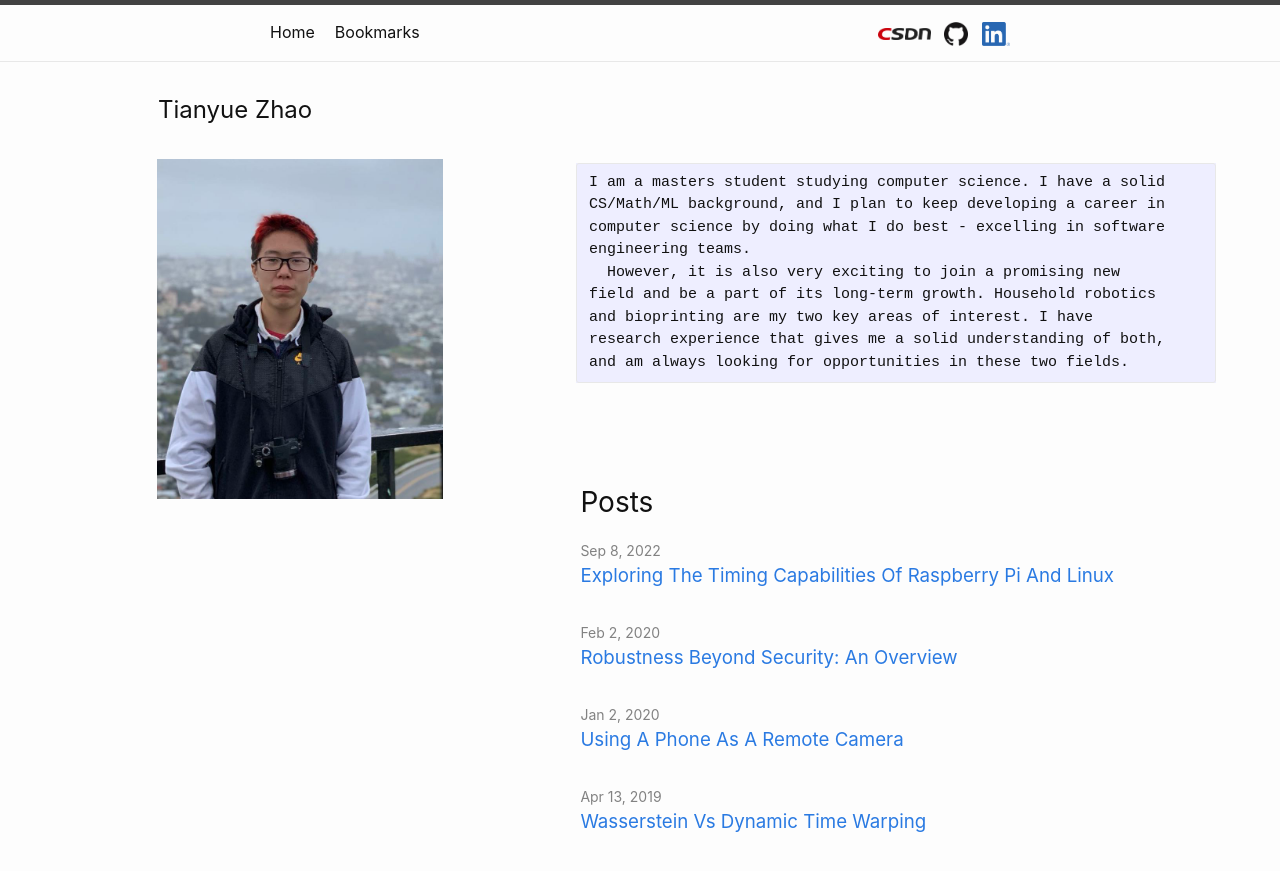
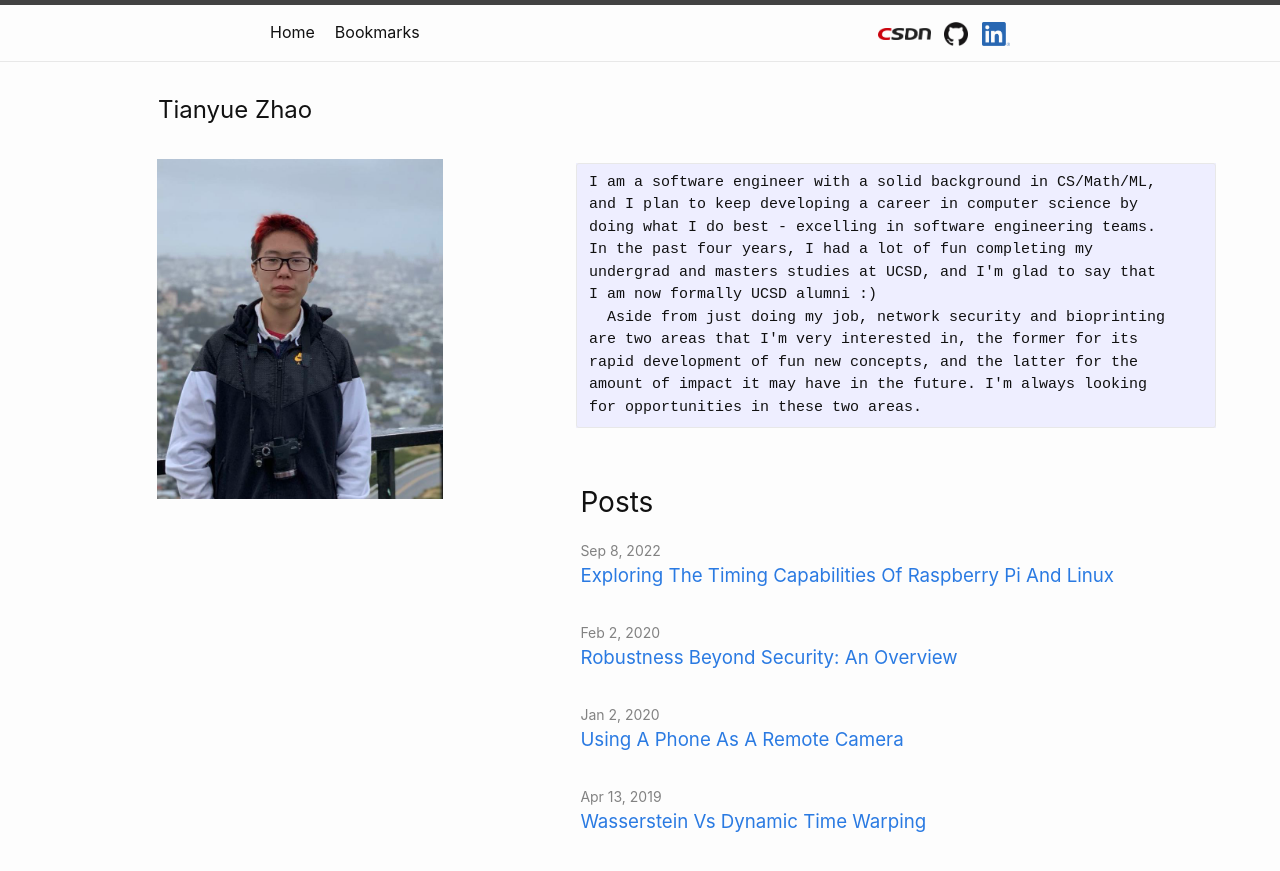
Before and after one commit to Tianyue-Zhao/tianyue-zhao.github.io, a Jekyll site: the page built from index.markdown, in a window 1280 px wide. Shown: the top 871 px of the page. Built offline with Jekyll 4.4.1, drawn with Linux system fonts in a browser that asks for light colours; nearby versions of some CDN libraries.

Commit message:
Update personal description

```diff
--- a/index.markdown
+++ b/index.markdown
@@ -4,12 +4,14 @@
 
 layout: home
 ---
-    I am a masters student studying computer science. I have a solid
-    CS/Math/ML background, and I plan to keep developing a career in
-    computer science by doing what I do best - excelling in software
-    engineering teams.
-      However, it is also very exciting to join a promising new
-    field and be a part of its long-term growth. Household robotics
-    and bioprinting are my two key areas of interest. I have
-    research experience that gives me a solid understanding of both,
-    and am always looking for opportunities in these two fields.
+    I am a software engineer with a solid background in CS/Math/ML,
+    and I plan to keep developing a career in computer science by
+    doing what I do best - excelling in software engineering teams.
+    In the past four years, I had a lot of fun completing my
+    undergrad and masters studies at UCSD, and I'm glad to say that
+    I am now formally UCSD alumni :)
+      Aside from just doing my job, network security and bioprinting
+    are two areas that I'm very interested in, the former for its
+    rapid development of fun new concepts, and the latter for the
+    amount of impact it may have in the future. I'm always looking
+    for opportunities in these two areas.
```
